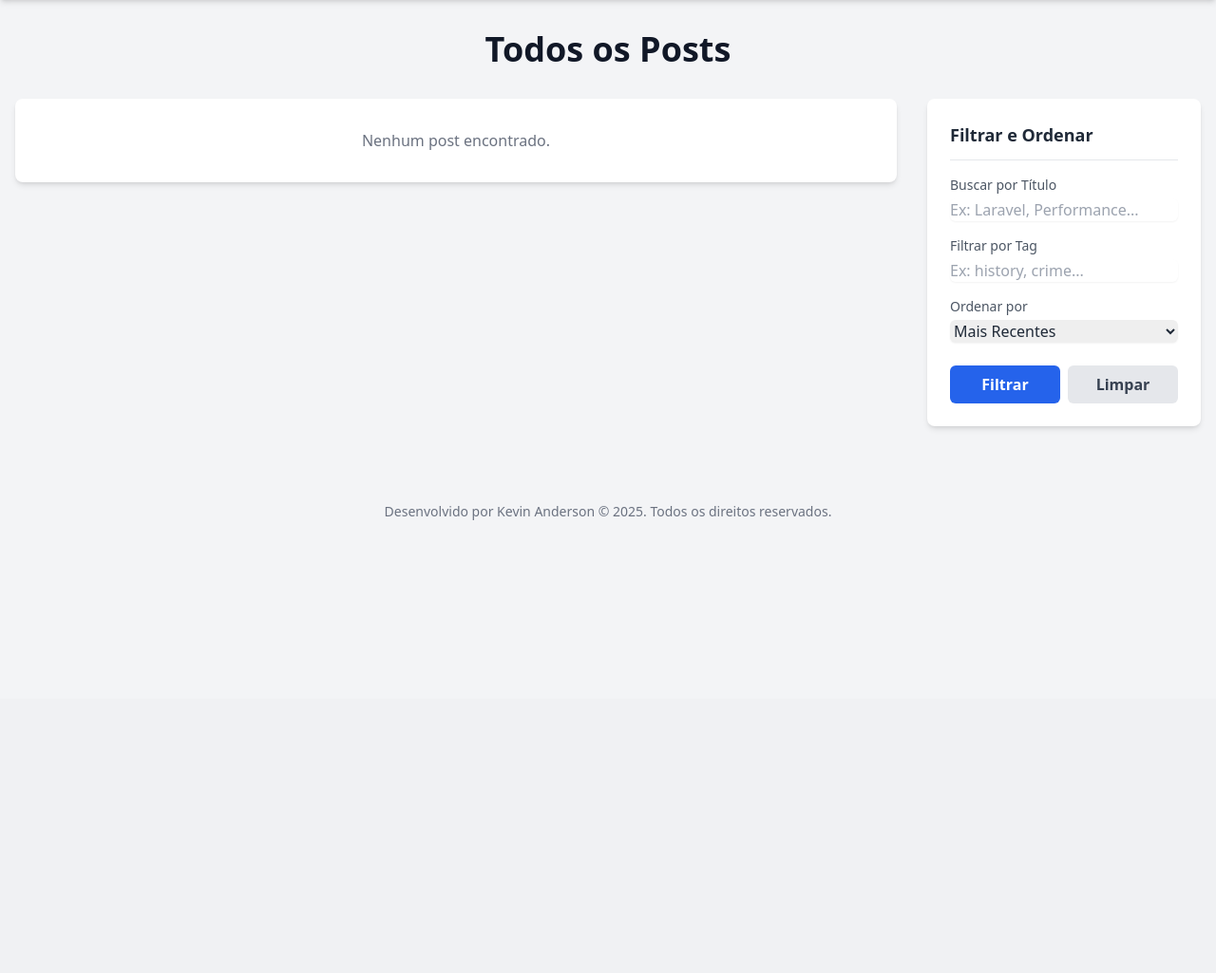
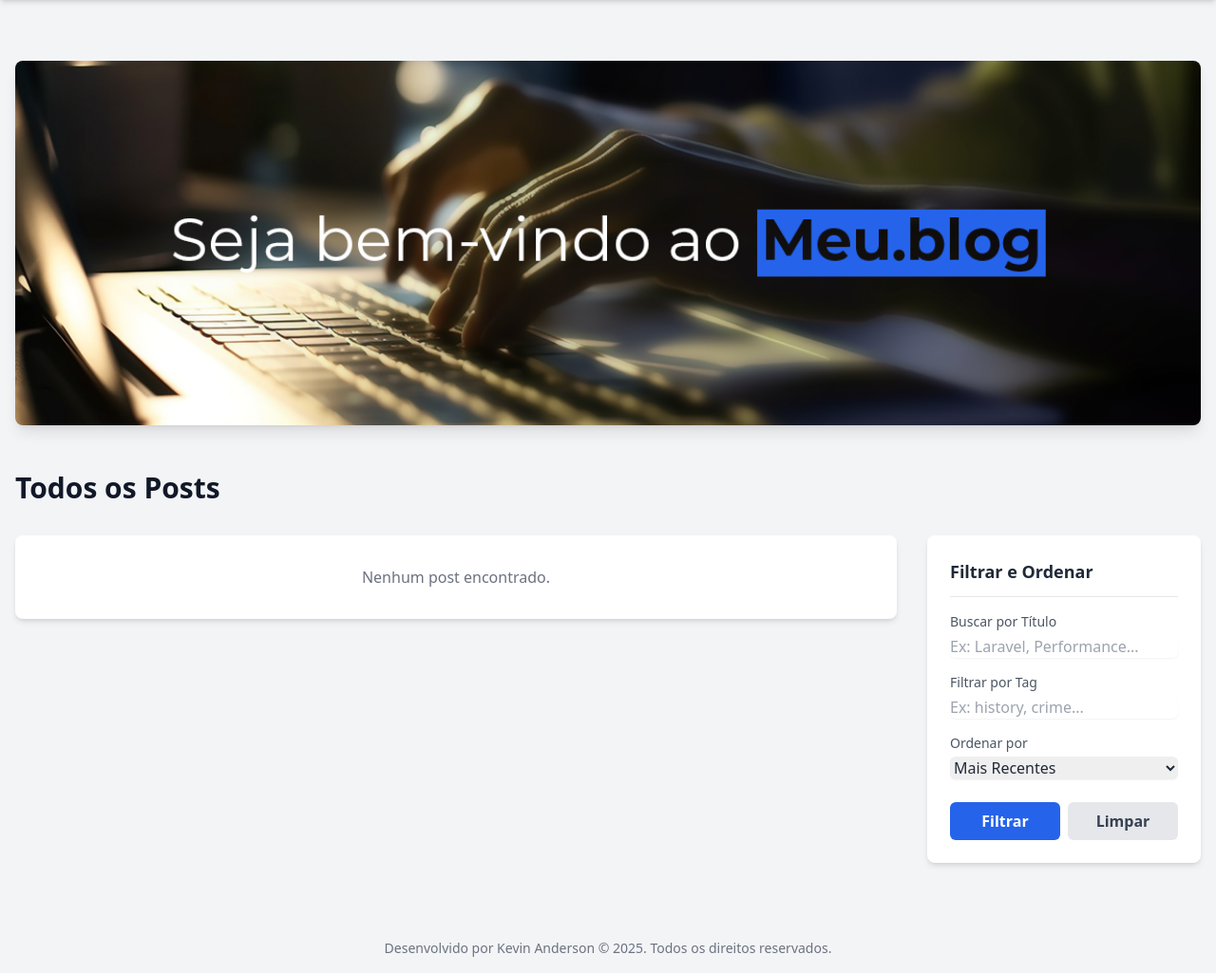
Before and after one commit to odevjava/blog-desafio-tecnico, a Laravel app: page / in a window 1280 px wide. Shown: the part 64-1089 px from the top of the page at 95% size. Before the commit the page ends 612 px from the top, so only its background shows below. Run offline with Laravel 9, Linux system fonts and the light colour scheme; data that the repository does not hold is empty; style sheets or scripts are compiled from the project's sources.

Commit message:
style: Alteração no layout da home

```diff
--- a/package.json
+++ b/package.json
@@ -12,5 +12,8 @@
         "postcss": "^8.5.6",
         "tailwindcss": "^3.4.17",
         "vite": "^7.0.6"
+    },
+    "dependencies": {
+        "alpinejs": "^3.14.9"
     }
 }
--- a/resources/js/app.js
+++ b/resources/js/app.js
@@ -1 +1,5 @@
 import './bootstrap';
+
+import Alpine from 'alpinejs';
+window.Alpine = Alpine;
+Alpine.start();
--- a/resources/views/layouts/app.blade.php
+++ b/resources/views/layouts/app.blade.php
@@ -5,7 +5,9 @@
     <meta name="viewport" content="width=device-width, initial-scale=1.0">
     <meta name="csrf-token" content="{{ csrf_token() }}">
     <title>@yield('title', 'Blog Laravel')</title>
-    @vite('resources/css/app.css')
+    @vite(['resources/css/app.css', 'resources/js/app.js'])
+
+
 </head>
 <body class="bg-gray-100 text-gray-800 font-sans">
 
@@ -19,7 +21,7 @@
             </a>
         </nav>
     </header>
-    {{-- FIM DA NOVA NAVBAR --}}
+    {{-- FIM DA NAVBAR --}}
 
     <main class="container mx-auto px-4 py-8">
         @hasSection('header')
@@ -29,6 +31,8 @@
                 <h1 class="text-3xl lg:text-4xl font-bold text-gray-900">@yield('title')</h1>
             </div>
         @endif
+
+        @yield('featured')
 
         <div class="grid grid-cols-1 lg:grid-cols-4 gap-8">
             <div class="@if(isset($hideSidebar) && $hideSidebar) lg:col-span-4 @else lg:col-span-3 @endif">
@@ -60,9 +64,6 @@
     <footer class="text-center text-sm text-gray-500 py-4 mt-8">
         Desenvolvido por Kevin Anderson &copy; {{ date('Y') }}. Todos os direitos reservados.
     </footer>
-
-    {{-- O script de reações foi REMOVIDO daqui --}}
-
 
     <script>
     document.addEventListener('DOMContentLoaded', function () {
--- a/resources/views/layouts/sidebar.blade.php
+++ b/resources/views/layouts/sidebar.blade.php
@@ -1,4 +1,5 @@
-<div class="bg-white p-6 rounded-lg shadow-md">
+<div class="bg-white p-6 rounded-lg shadow-md lg:mt-[68px]">
+
     <h3 class="font-bold text-lg mb-4 text-gray-800 border-b border-gray-200 pb-3">Filtrar e Ordenar</h3>
 
     <form action="{{ url()->current() }}" method="GET" class="space-y-4">
--- a/resources/views/posts/index.blade.php
+++ b/resources/views/posts/index.blade.php
@@ -1,12 +1,23 @@
 @extends('layouts.app')
 
-@section('title', 'Todos os Posts')
+@section('featured')
+    {{-- Banner de Destaque com mais espaço abaixo --}}
+    <div class="rounded-lg overflow-hidden shadow-lg mb-12 h-96">
+        <img src="{{ asset('images/image1.png') }}"
+             alt="Banner Principal"
+             class="w-full h-full object-cover">
+    </div>
+@endsection
 
 @section('sidebar')
     @include('layouts.sidebar')
 @endsection
 
 @section('content')
+    <div class="mb-8">
+        <h1 class="text-2xl lg:text-3xl font-bold text-gray-900">Todos os Posts</h1>
+    </div>
+
     <div class="space-y-6">
         @forelse ($posts as $post)
             <x-post-card :post="$post" />
```
Also changed, not shown: package-lock.json, public/images/image1.png (added).
